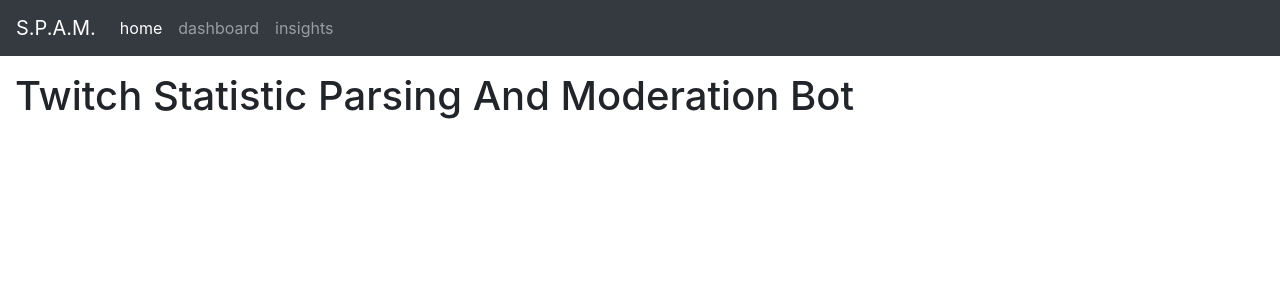
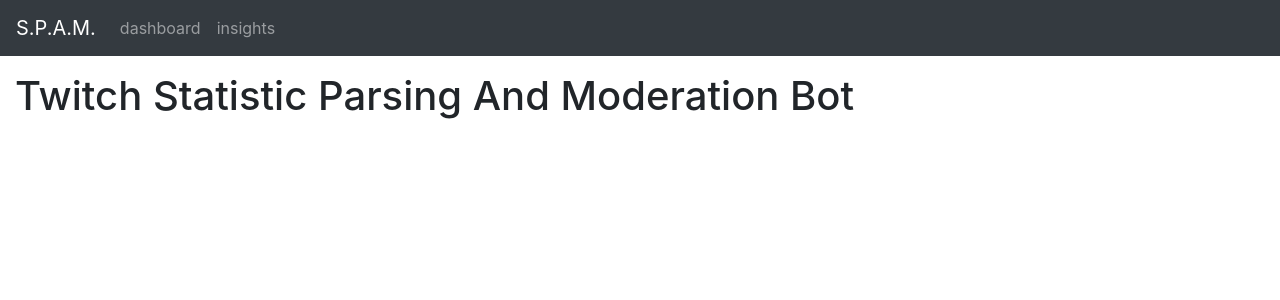
Before and after one commit to Lazzer64/COMP-195, a Flask app: page / in a window 1280 px wide. Shown: the top 300 px of the page. Run offline with Flask 2, Linux system fonts and the light colour scheme; some libraries are stand-ins or nearby versions.

Commit message:
Moved source files into new package

```diff
--- a/chat_moderator.py
+++ b/spam/chat_moderator.py
@@ -4,8 +4,8 @@ from datetime import datetime
 
 import yaml
 
-from tmi import TwitchIrcBot
-from database_storage import db_path
+from .tmi import TwitchIrcBot
+from .database_storage import db_path
 
 LAST_MESSAGE = {}
 
@@ -64,7 +64,7 @@ class TwitchChatModerator(TwitchIrcBot):
         self.on_ban(timeout)
 
 if __name__ == "__main__":
-    from learn import Classifier
+    from .learn import Classifier
 
     classifier = Classifier.load('./models/my_classifier.pkl')
 
--- a/dataset.py
+++ b/spam/dataset.py
@@ -5,7 +5,8 @@ import datetime
 from dataclasses import dataclass, InitVar, fields
 from difflib import SequenceMatcher
 from pathlib import Path
-from storage import store_data
+
+from .storage import store_data
 
 
 @dataclass
--- a/storage.py
+++ b/spam/storage.py
@@ -1,4 +1,4 @@
-from database_storage import *
+from .database_storage import *
 
 
 def store_data(type, data_list):
--- a/web/data.py
+++ b/spam/web/data.py
@@ -4,7 +4,7 @@ from datetime import datetime
 
 from flask import g
 
-from database_storage import db_path
+from ..database_storage import db_path
 
 def get_db():
     db = getattr(g, '_database', None)
--- a/web/templates/base.html
+++ b/spam/web/templates/base.html
@@ -12,7 +12,7 @@
         <nav class="navbar navbar-expand navbar-dark bg-dark mb-sm-3">
             <a class="navbar-brand" href="/">S.P.A.M.</a>
             <div class="navbar-nav mr-auto">
-                {% for name, href in [("home", "/home"), ("dashboard", "/dashboard"), ("insights", "/insights")] %}
+                {% for name, href in [("dashboard", "/dashboard"), ("insights", "/insights")] %}
                 <div class="nav-item {{"active" if name == active else ""}}">
                     <a class="nav-link" href="{{href}}">{{name}}</a>
                 </div>
```
Also changed, not shown: spam.py (+4 -4 lines), spam/chat_parser.py (renamed from chat_parser.py, +4 -4 lines), spam/__init__.py (added), spam/database_storage.py (renamed from database_storage.py), spam/learn.py (renamed from learn.py), spam/tmi/__init__.py (renamed from tmi/__init__.py), spam/tmi/chat.py (renamed from tmi/chat.py), spam/tmi/tmi.py (renamed from tmi/tmi.py), spam/web/__init__.py (added), spam/web/chart.py (renamed from web/chart.py), spam/web/server.py (renamed from web/server.py), spam/web/templates/chartjs.html (renamed from web/templates/chartjs.html), spam/web/templates/dashboard.html (renamed from web/templates/dashboard.html), spam/web/templates/index.html (renamed from web/templates/index.html), 1 more files.
